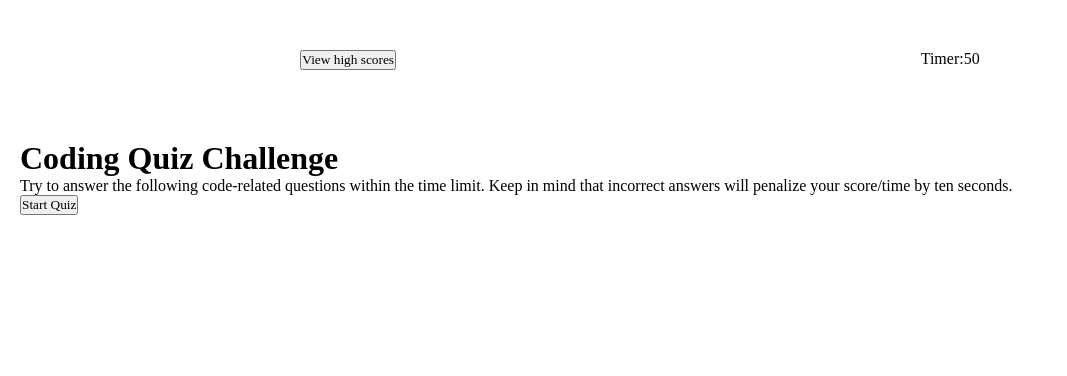
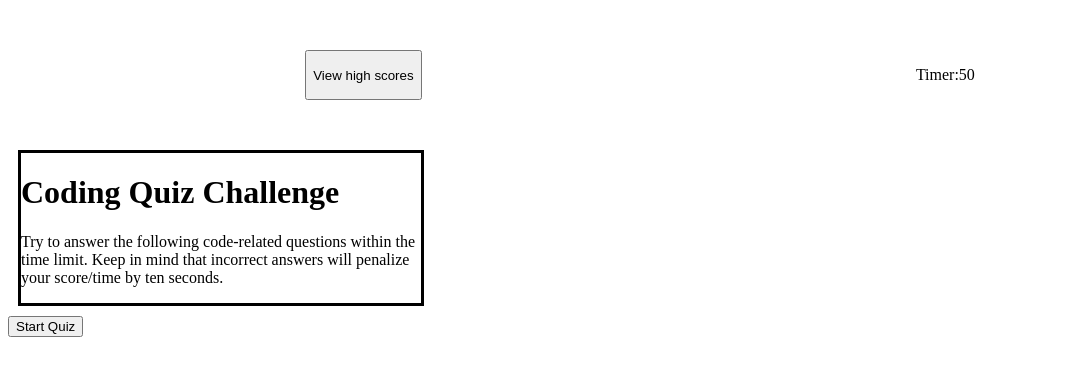
Before and after one commit to Rhondoid/multiple-choice-quiz, a plain HTML site: page index.html in a window 1280 px wide. Shown: the whole page, without its empty margins (0-1067 px from the left). Drawn offline with Linux system fonts and the light colour scheme.

Commit message:
adjusting css and html for flexbox

```diff
--- a/assets/CSS/style.css
+++ b/assets/CSS/style.css
@@ -1,23 +1,27 @@
-*  {
-    margin: 0;
-    padding: 0;
-    gap: 12px;
-    font-family: 'Times New Roman', Times, serif;
-    box-sizing: border-box;
-}
 
 header{
     display: flex;
     justify-content: space-evenly;
     margin: 50px;
 }
+.container {
+    width: 400px;
+    margin: 10px;
+    border:3px solid;
+    gap: 12px;
+    font-family: 'Times New Roman', Times, serif;
+    justify-content:center;
+    background-color: white ;
 
+}
 .start {
-    position: relative;
-    align-items:center;
-    box-sizing: border-box;
-    background-color: white ;
-    padding: 20px;
+    justify-items: center;
+
+
+}
+
+.submit{
+    justify-items: center;
 }
 
 .parent{
--- a/index.html
+++ b/index.html
@@ -11,14 +11,15 @@
 
 <body>
 
-    <header>
-        <button>View high scores</button>
+     <header>
+            <button>View high scores</button>
         <br>
         <p >Timer:50</p>
 
 
     </header>
-    <div class="start">
+
+    <div class="container">
 
 
         <h1>Coding Quiz Challenge</h1>
@@ -27,12 +28,11 @@
             Keep in mind that incorrect answers will penalize your score/time
             by ten seconds.
         </p>
-
-        <a id="StartQuiz" href="questions.html">
+     </div>
+     <div>
+        <a id="startQuiz" href="questions.html">
             <button  type="submit">Start Quiz</button>
         </a>
-
-
      </div>
     <script src="script.js"></script>
 </body>
--- a/score.js
+++ b/score.js
@@ -16,3 +16,5 @@ scoreTextElement.textContent = "HIGH SCORE: " + highScoreNumber;
 enterInitialsElement.textContent ="Enter Initials: ";
 
 // Please recommend next steps. Unsure how to display Initials = score
+
+function addItem (score)
```
